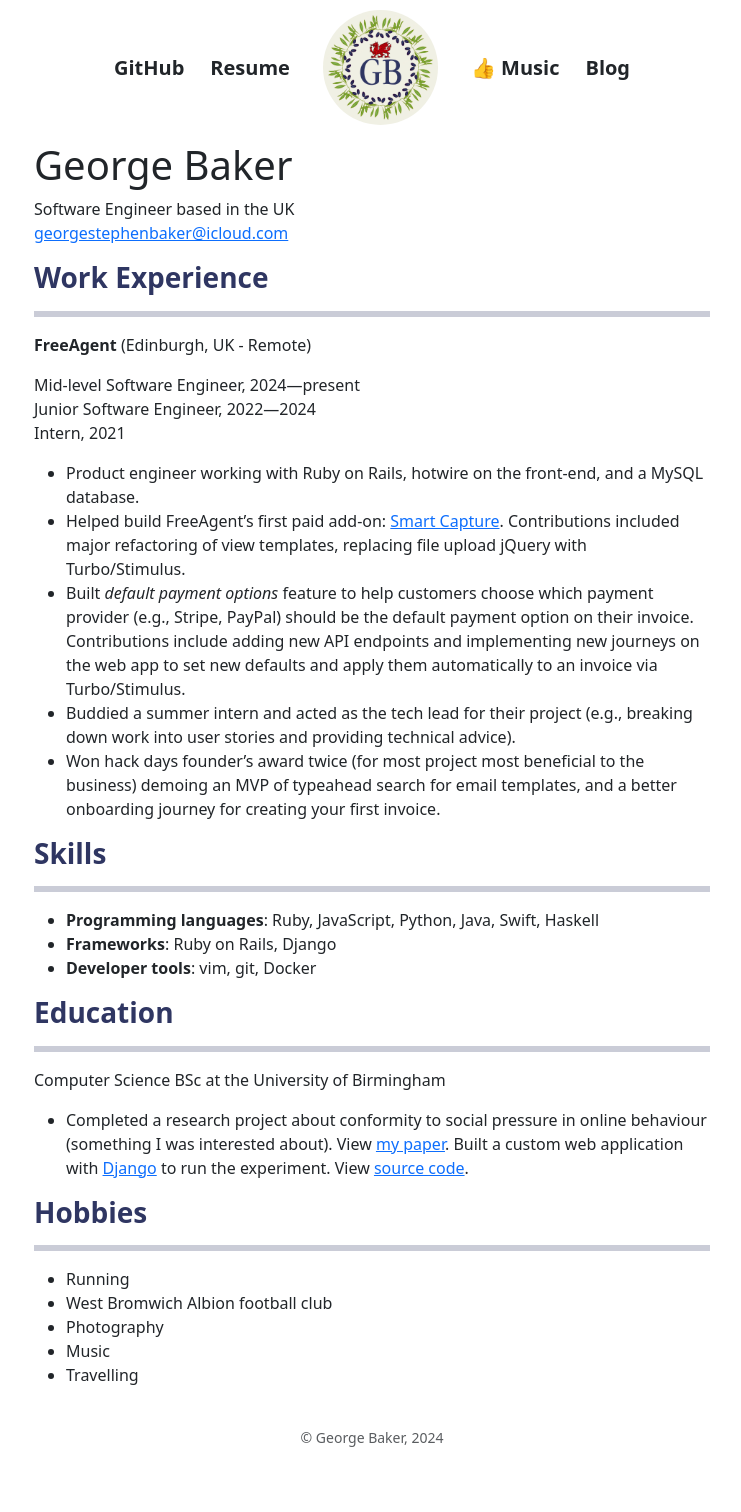
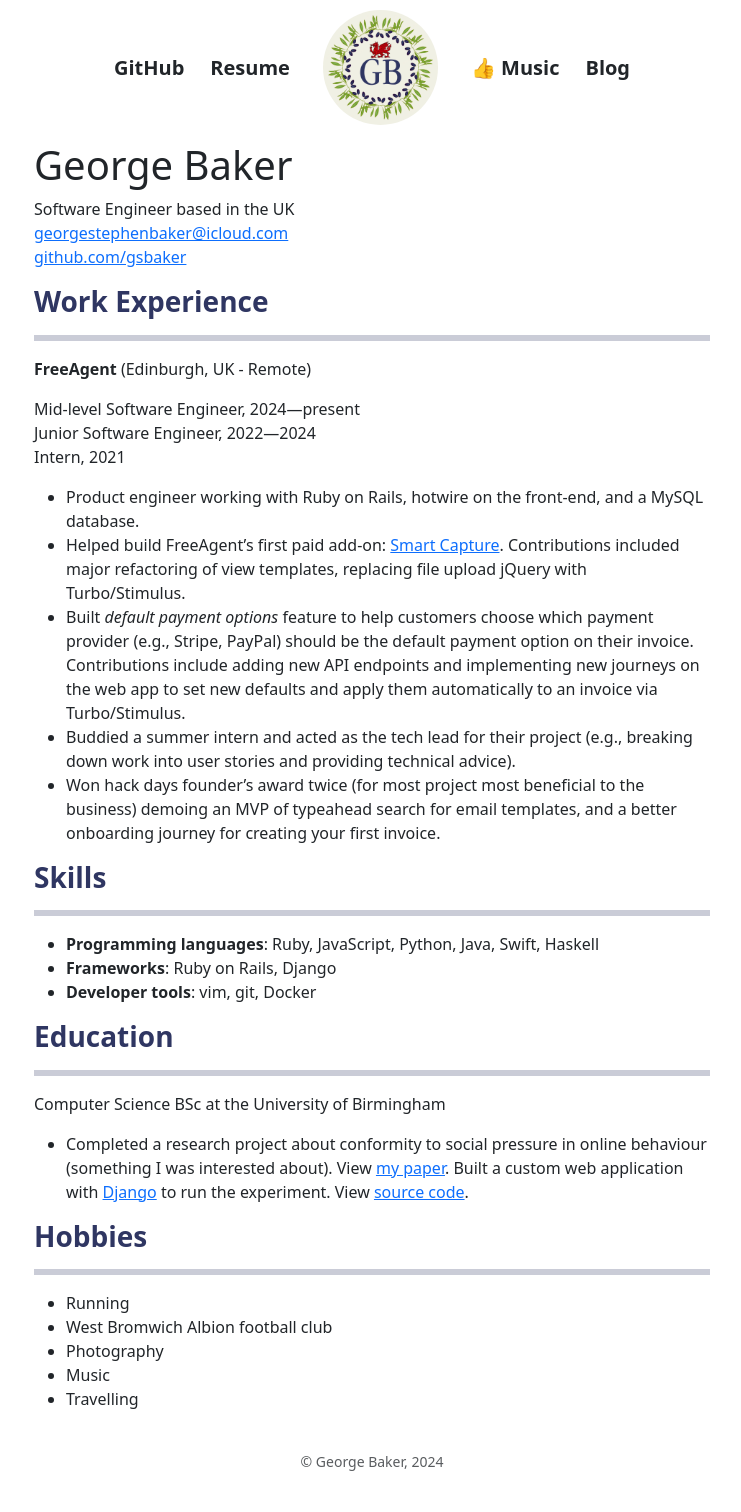
Before and after one commit to gsbaker/gsbaker.github.io, a Jekyll site: the page built from resume.md, in a window 1280 px wide. Shown: the whole page, without its empty margins (268-1009 px from the left). Built offline with Jekyll 4.4.1, drawn with Linux system fonts in a browser that asks for light colours; before the commit the page ends 1488 px from its top, so only the background shows below that.

Commit message:
Add github to resume

```diff
--- a/resume.md
+++ b/resume.md
@@ -5,7 +5,8 @@ title: Resume
 
 # George Baker
 Software Engineer based in the UK\
-[{{ site.email }}](mailto:{{ site.email }})
+[{{ site.email }}](mailto:{{ site.email }})\
+[github.com/gsbaker](https://www.github.com/gsbaker){:target="\_blank"}
 
 ### Work Experience
 ---
```
